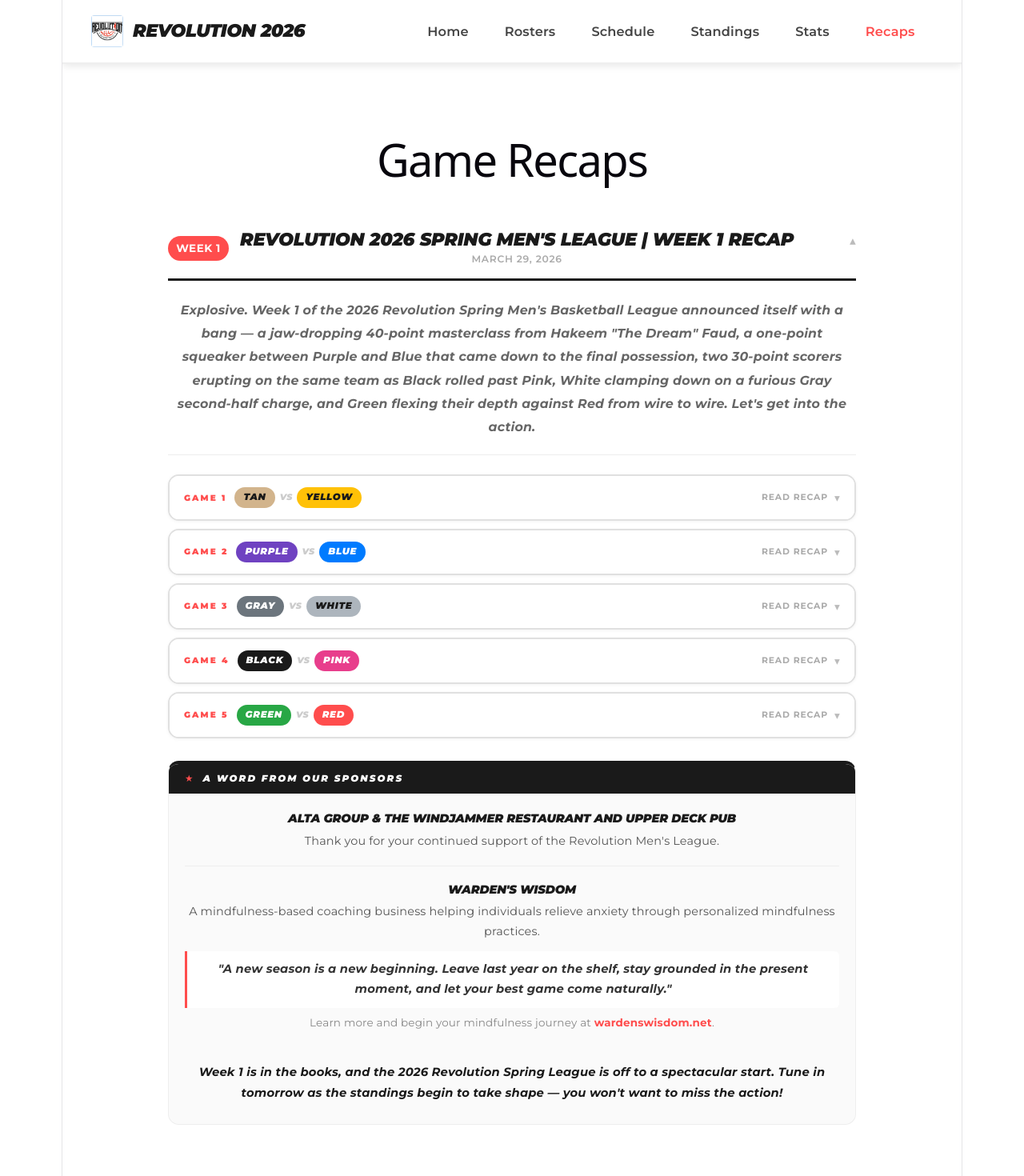
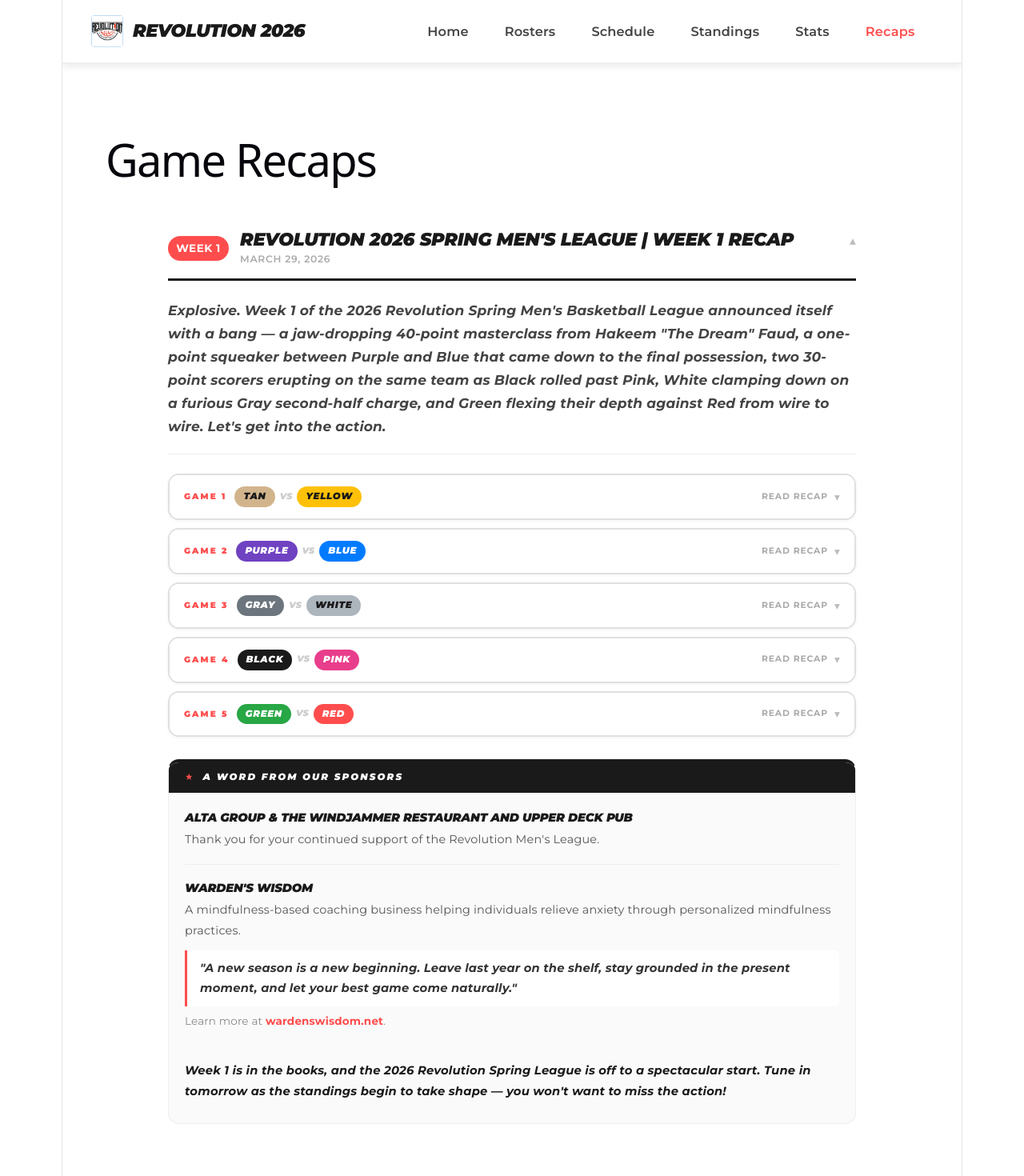
Before and after one commit to jhare3/RevolutionSummer2026, a React (Vite) app: page /recaps in a window 1280 px wide. Shown: the top 1470 px of the page at 80% size. Built offline with nearby package versions, Linux system fonts and the light colour scheme.

Commit message:
updated styling

```diff
--- a/src/pages/Recaps.jsx
+++ b/src/pages/Recaps.jsx
@@ -8,7 +8,6 @@ const csvFiles = import.meta.glob('../data/boxscores/**/*.csv', { query: '?raw',
 const jsonFiles = import.meta.glob('../data/boxscores/**/*.json', { eager: true });
 const recapFiles = import.meta.glob('../data/recaps/*.json', { eager: true });
 
-// ─── Team color map (matches App.css team-header-* colors) ────────────────────
 const TEAM_COLORS = {
   TAN:    '#d2b48c',
   YELLOW: '#ffc107',
@@ -34,8 +33,6 @@ const isLightTeam = (name) => {
   const key = name?.toUpperCase().trim().split(' ')[0];
   return LIGHT_TEAMS.has(key);
 };
-
-// ─── Sub-components ───────────────────────────────────────────────────────────
 
 const TeamPill = ({ name }) => (
   <span style={{
@@ -70,6 +67,7 @@ const PerformerLine = ({ line }) => {
       gap: '6px',
       padding: '7px 0',
       borderBottom: '1px solid #f0f0f0',
+      textAlign: 'left' // Ensure stat lines are left-aligned
     }}>
       <span style={{
         fontFamily: "'Montserrat', sans-serif",
@@ -115,6 +113,7 @@ const PerformersPanel = ({ performers }) => {
               borderTop: `4px solid ${getTeamColor(team)}`,
               borderRadius: '10px',
               padding: '14px 16px',
+              textAlign: 'left' // Local override for performer box
             }}>
               <div style={{ display: 'flex', alignItems: 'center', gap: '8px', marginBottom: '10px' }}>
                 <TeamPill name={team} />
@@ -159,7 +158,6 @@ const GameCard = ({ game, onOpenBoxscore, gameDataMap }) => {
         transform: hovered && !expanded ? 'translateY(-2px)' : 'none',
       }}
     >
-      {/* Clickable header row */}
       <div
         onClick={() => setExpanded(e => !e)}
         style={{
@@ -220,15 +218,16 @@ const GameCard = ({ game, onOpenBoxscore, gameDataMap }) => {
         </div>
       </div>
 
-      {/* Expanded body */}
       {expanded && (
-        <div style={{ padding: '20px 18px 22px' }}>
+        <div style={{ padding: '20px 18px 22px', textAlign: 'left' }}> {/* Aligns the content inside GameCard */}
           <p style={{
             fontFamily: "'Montserrat', sans-serif",
-            fontSize: '0.84rem',
-            lineHeight: 1.85,
-            color: '#555',
+            fontSize: '0.92rem', // Increased for readability
+            lineHeight: 1.75, // Better column spacing
+            color: '#333', // Darker text for sports article feel
             margin: 0,
+            textAlign: 'left', // Force left alignment
+            letterSpacing: '-0.01em'
           }}>{game.text}</p>
 
           <PerformersPanel performers={game.performers} />
@@ -250,8 +249,6 @@ const GameCard = ({ game, onOpenBoxscore, gameDataMap }) => {
   );
 };
 
-// ─── Sponsor Block ────────────────────────────────────────────────────────────
-
 const SponsorBlock = ({ sponsors, closing }) => {
   if (!sponsors?.length && !closing) return null;
 
@@ -263,8 +260,8 @@ const SponsorBlock = ({ sponsors, closing }) => {
       borderRadius: '0.75rem',
       overflow: 'hidden',
       background: '#fafafa',
+      textAlign: 'left' // Ensure sponsor messages are left aligned
     }}>
-      {/* Header */}
       <div style={{
         background: '#1a1a1a',
         padding: '10px 20px',
@@ -342,7 +339,7 @@ const SponsorBlock = ({ sponsors, closing }) => {
                 color: '#888',
                 margin: '6px 0 0',
               }}>
-                Learn more and begin your mindfulness journey at{' '}
+                Learn more at{' '}
                 <a
                   href={s.url}
                   target="_blank"
@@ -352,8 +349,6 @@ const SponsorBlock = ({ sponsors, closing }) => {
                     fontWeight: 700,
                     textDecoration: 'none',
                   }}
-                  onMouseEnter={e => e.currentTarget.style.textDecoration = 'underline'}
-                  onMouseLeave={e => e.currentTarget.style.textDecoration = 'none'}
                 >{s.urlLabel || s.url}</a>.
               </p>
             )}
@@ -377,13 +372,11 @@ const SponsorBlock = ({ sponsors, closing }) => {
   );
 };
 
-// ─── Week Section ─────────────────────────────────────────────────────────────
-
 const WeekSection = ({ recap, gameDataMap, onOpenBoxscore, defaultOpen }) => {
   const [open, setOpen] = useState(defaultOpen);
 
   return (
-    <div style={{ marginBottom: '52px' }}>
+    <div style={{ marginBottom: '52px', textAlign: 'left' }}> {/* Align WeekSection container */}
       <div
         onClick={() => setOpen(o => !o)}
         style={{
@@ -439,10 +432,11 @@ const WeekSection = ({ recap, gameDataMap, onOpenBoxscore, defaultOpen }) => {
             <p style={{
               fontFamily: "'Montserrat', sans-serif",
               fontStyle: 'italic',
-              fontWeight: 600,
-              fontSize: '0.88rem',
-              lineHeight: 1.85,
-              color: '#666',
+              fontWeight: 500,
+              fontSize: '0.95rem', // Slightly larger for intro recap
+              lineHeight: 1.7,
+              color: '#444',
+              textAlign: 'left', // Ensure left alignment
               marginBottom: '24px',
               paddingBottom: '20px',
               borderBottom: '1px solid #eeeeee',
@@ -466,8 +460,6 @@ const WeekSection = ({ recap, gameDataMap, onOpenBoxscore, defaultOpen }) => {
     </div>
   );
 };
-
-// ─── Main Page ────────────────────────────────────────────────────────────────
 
 const Recaps = () => {
   const [loading, setLoading] = useState(true);
@@ -525,9 +517,9 @@ const Recaps = () => {
   );
 
   return (
-    <div className="px-3 px-md-5 py-5">
-      <div className="text-center mb-5">
-        <h1 className="rosters-heading">Game Recaps</h1>
+    <div className="px-3 px-md-5 py-5" style={{ textAlign: 'left' }}> {/* Align main page content left */}
+      <div className="mb-5" style={{ textAlign: 'left' }}>
+        <h1 className="rosters-heading" style={{ textAlign: 'left' }}>Game Recaps</h1>
       </div>
 
       <div style={{ maxWidth: '860px', margin: '0 auto' }}>
```
